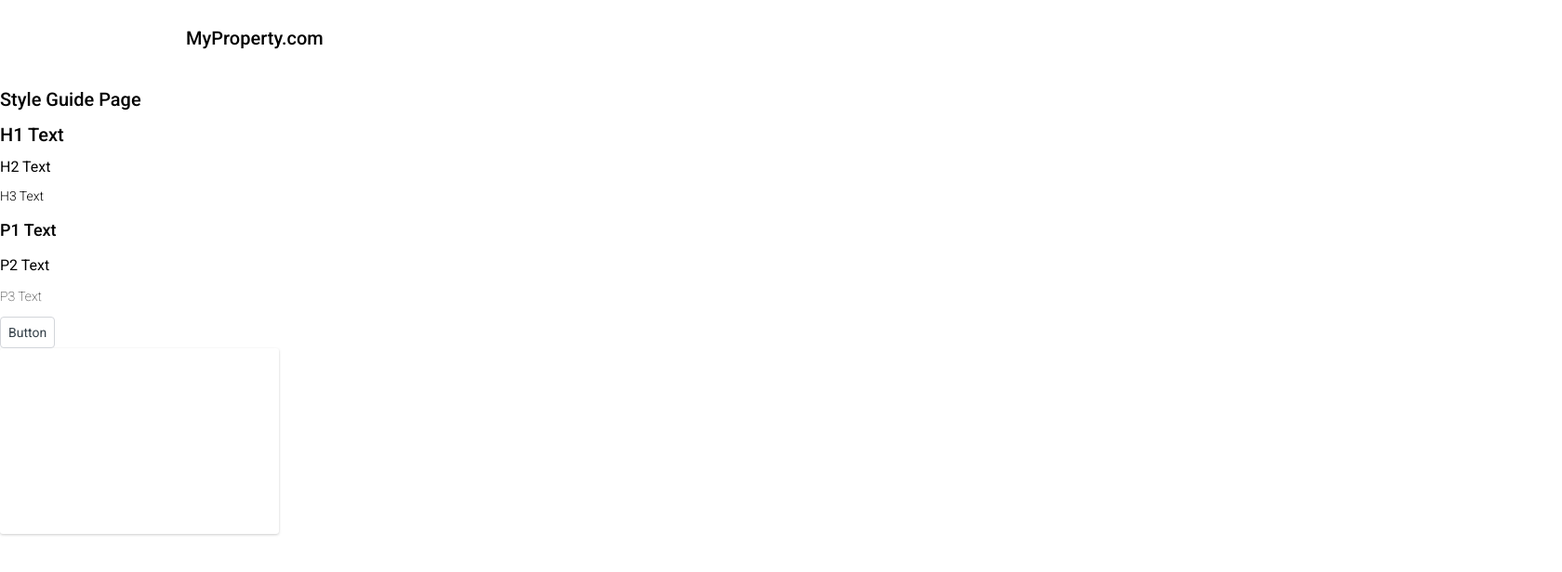
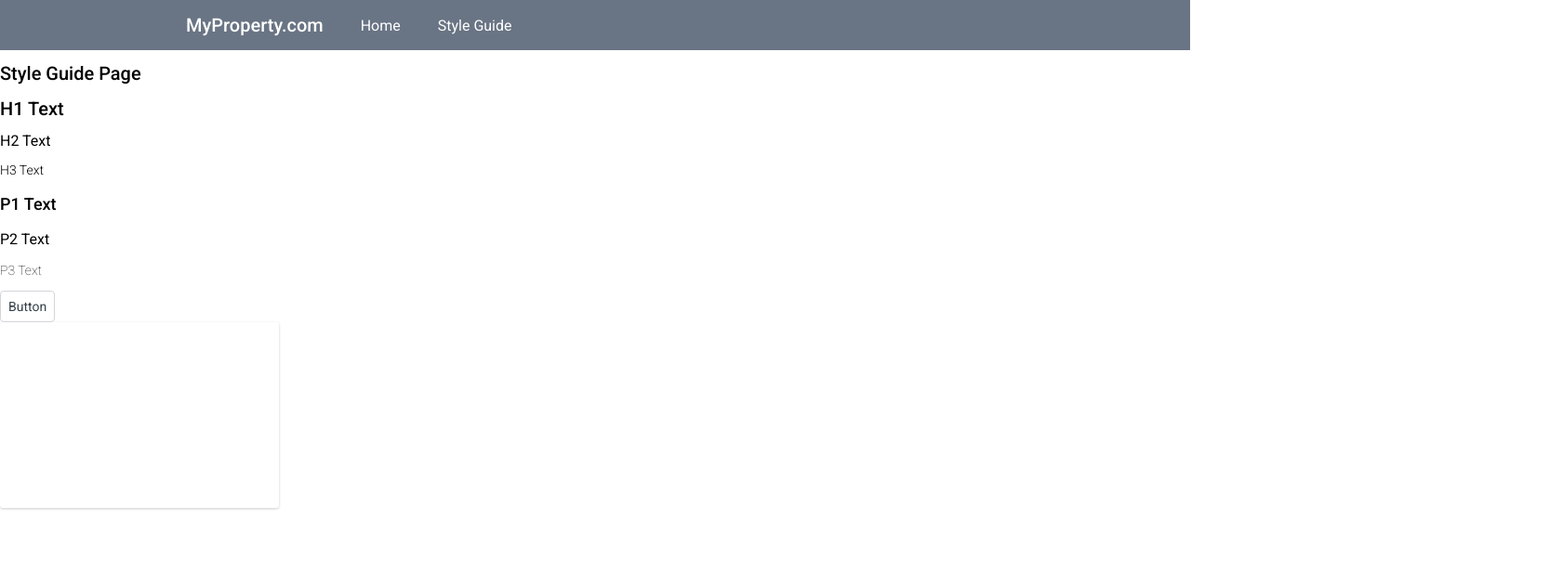
Before and after one commit to ttcode10/saved-property-list, a React (Create React App) app: page /styleguide in a window 1280 px wide. Shown: the top 616 px of the page at 93% size, 1680 px wide, since content can reach past the window. Built offline with nearby package versions, Linux system fonts and the light colour scheme.

Commit message:
💄 Iteration 1 / Added menu link in Header

```diff
--- a/src/components/Header.tsx
+++ b/src/components/Header.tsx
@@ -1,21 +1,40 @@
 import React from 'react';
+import { Link } from 'react-router-dom';
 import styled from 'styled-components';
 import { color } from '../themes';
-import { H1Text } from './Typography';
+import { H1Text, P2Text } from './Typography';
 
 const Container = styled.div`
   height: 3.125rem;
-  width: 100%;
-  background-color: ${color.white};
   display: flex;
+  flex: 1;
+  background-color: ${color.greySecondary};
   justify-content: flex-start;
   align-items: center;
-  padding: 1rem 12.5rem;
+  padding: 0.125rem 12.5rem;
+`;
+
+const MenuItem = styled(Link)`
+  text-decoration: none;
+  color: ${color.white};
+  cursor: pointer;
+
+  & ~ & {
+    margin-left: 2.5rem;
+  }
 `;
 
 const Header: React.FC<Record<string, unknown>> = () => (
   <Container>
-    <H1Text>MyProperty.com</H1Text>
+    <MenuItem to="/">
+      <H1Text>MyProperty.com</H1Text>
+    </MenuItem>
+    <MenuItem to="/">
+      <P2Text>Home</P2Text>
+    </MenuItem>
+    <MenuItem to="/styleguide">
+      <P2Text>Style Guide</P2Text>
+    </MenuItem>
   </Container>
 );
 
```
